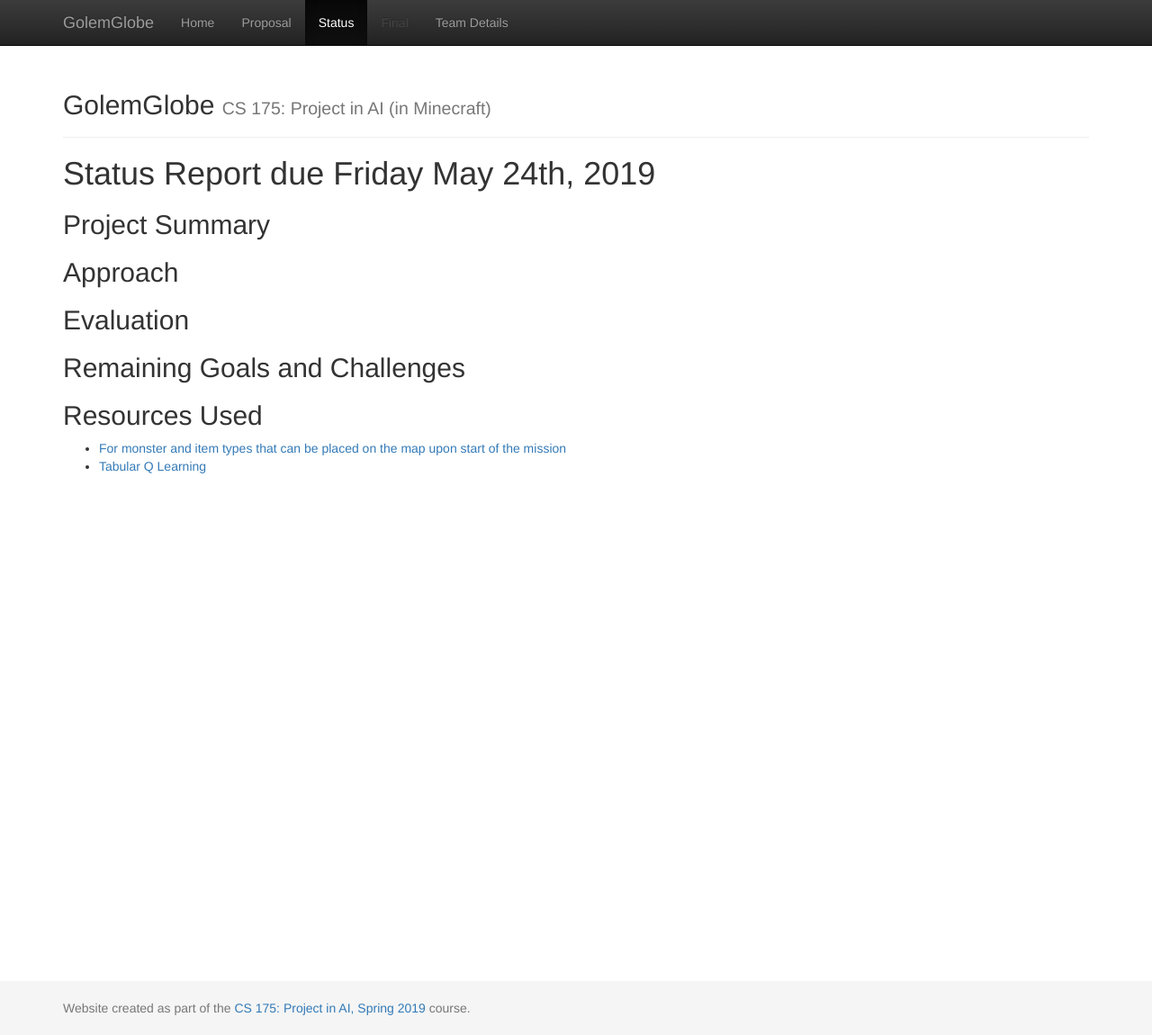
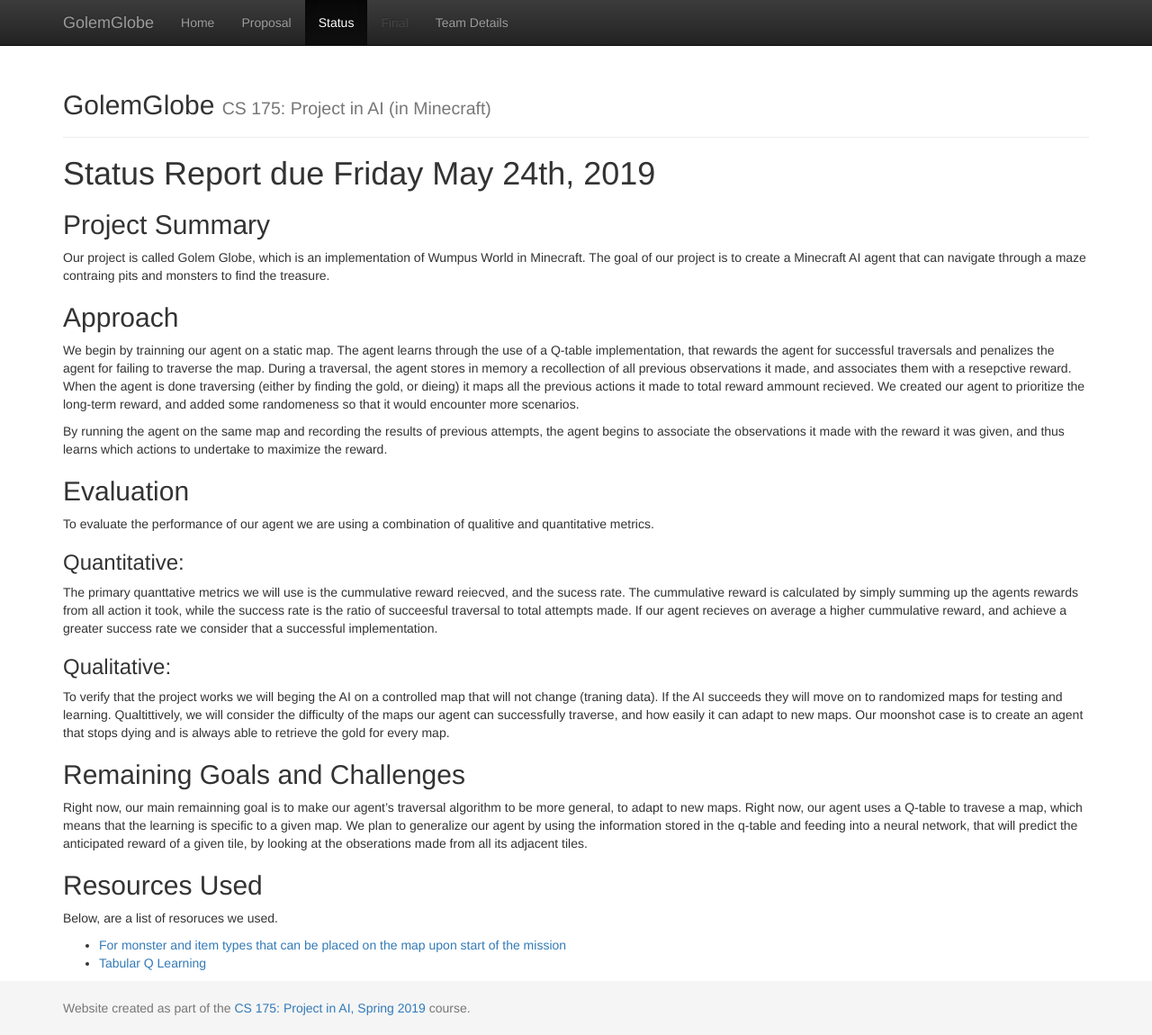
Before and after one commit to SalehO/GolumGlobe, a Jekyll site: the page built from docs/status.md, in a window 1280 px wide and 1150 px high. Shown: the whole window at 90% size. Built offline with Jekyll 4.4.1, drawn with Linux system fonts in a browser that asks for light colours.

Commit message:
Update status.md
rough draft of this file

```diff
--- a/docs/status.md
+++ b/docs/status.md
@@ -6,9 +6,28 @@ title: Status
 # Status Report due Friday May 24th, 2019
 
 ## Project Summary
+Our project is called Golem Globe, which is an implementation of Wumpus World in Minecraft.
+The goal of our project is to create a Minecraft AI agent that can navigate through a maze contraing pits and monsters to find the treasure.
 ## Approach
+We begin by trainning our agent on a static map. The agent learns through the use of a Q-table implementation, that rewards the agent for successful traversals and penalizes the agent for failing to traverse the map. During a traversal, the agent stores in memory a recollection of all previous observations it made, and associates them with a resepctive reward. When the agent is done traversing (either by finding the gold, or dieing) it maps all the previous actions it made to total reward ammount recieved. We created our agent to prioritize the long-term reward, and added some randomeness so that it would encounter more scenarios.
+
+By running the agent on the same map and recording the results of previous attempts, the agent begins to associate the observations it made with the reward it was given, and thus learns which actions to undertake to maximize the reward.
 ## Evaluation
+To evaluate the performance of our agent we are using a combination of qualitive and quantitative metrics.
+### Quantitative:
+The primary quanttative metrics we will use is the cummulative reward reiecved, and the sucess rate. The cummulative reward is calculated by simply summing up the agents rewards from all action it took, while the success rate is the ratio of succeesful traversal to total attempts made. If our agent recieves on average a higher cummulative reward, and achieve a greater success rate we consider that a successful implementation.
+
+### Qualitative:
+To verify that the project works we will beging the AI on a controlled map
+that will not change (traning data). If the AI succeeds they will move
+on to randomized maps for testing and learning. Qualtittively, we will consider the difficulty of the maps our agent can successfully traverse, and how easily it can adapt to new maps.
+Our moonshot case is to create an agent that stops dying and is always able to retrieve the gold for every map.
+
+
 ## Remaining Goals and Challenges
+Right now, our main remainning goal is to make our agent's traversal algorithm to be more general, to adapt to new maps. Right now, our agent uses a Q-table to travese a map, which means that the learning is specific to a given map. We plan to generalize our agent by using the information stored in the q-table and feeding into a neural network, that will predict the anticipated reward of a given tile, by looking at the obserations made from all its adjacent tiles.
+
 ## Resources Used
+Below, are a list of resoruces we used.
  - [For monster and item types that can be placed on the map upon start of the mission](https://github.com/microsoft/malmo/blob/master/Schemas/Types.xsd.in)
  - [Tabular Q Learning](https://github.com/Microsoft/malmo/blob/master/Malmo/samples/Python_examples/tabular_q_learning.py)
```
